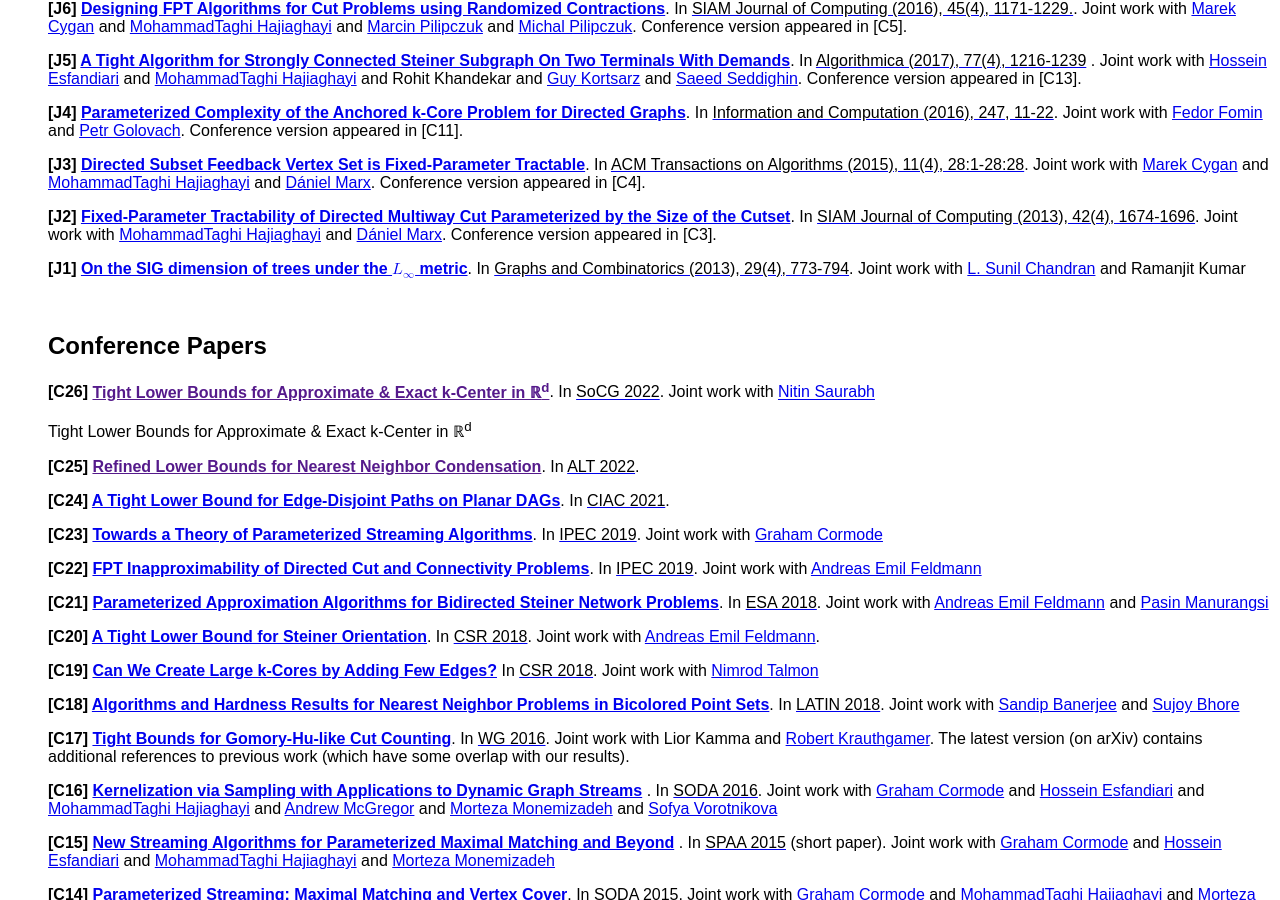
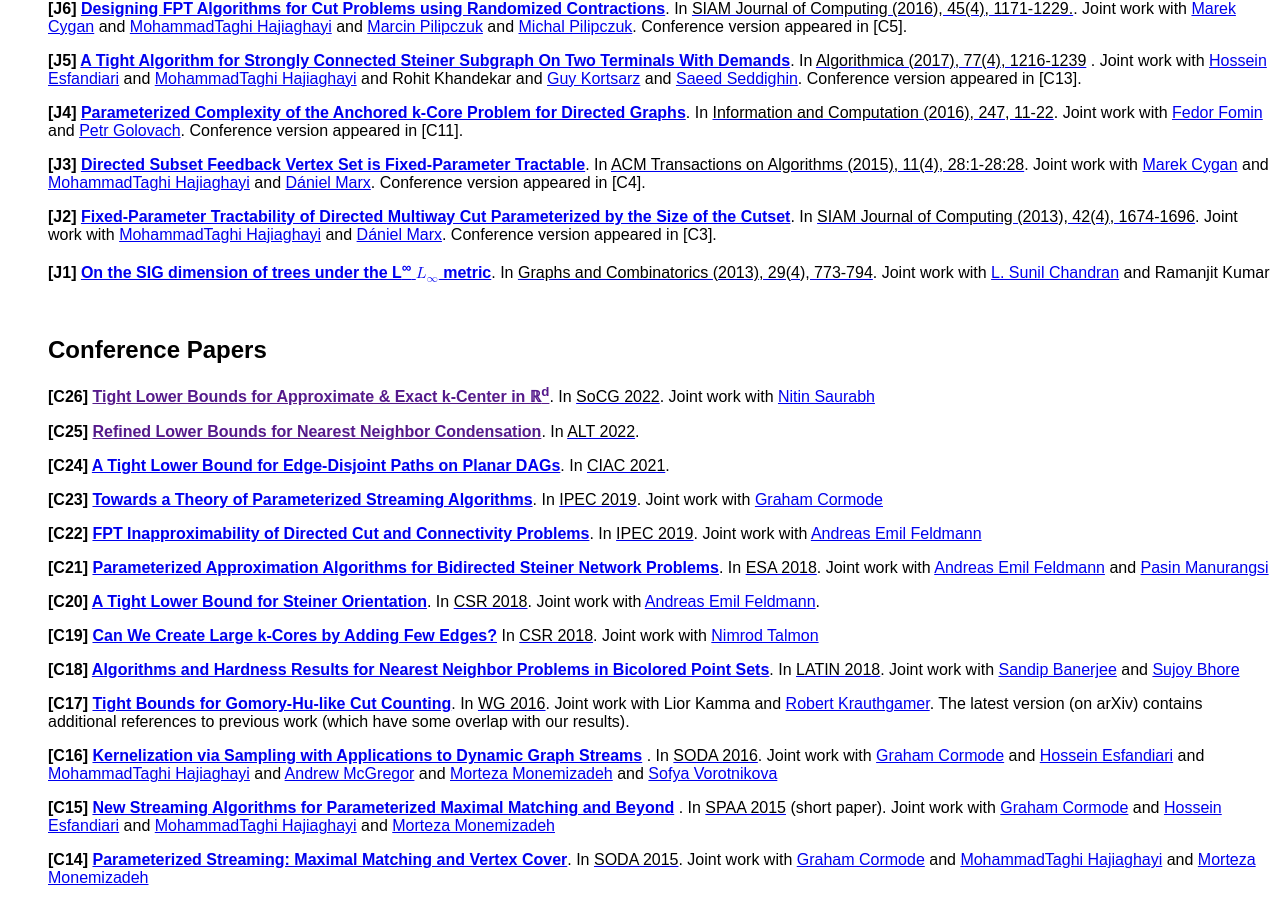
Before and after one commit to rajeshchitnis/rajeshchitnis.github.io, a Jekyll site: the page publications.html, which Jekyll copies as it is, in a window 1280 px wide and 900 px high, scrolled down 604 px. Built offline with Jekyll 4.4.1, drawn with Linux system fonts in a browser that asks for light colours.

Commit message:
Update publications.html

```diff
--- a/publications.html
+++ b/publications.html
@@ -163,7 +163,7 @@
 
 
 
-<p class="p7"><font color = "black">  <b>[J1] <a href="http://arxiv.org/abs/0910.5380"> On the SIG dimension of trees under the <math xmlns="http://www.w3.org/1998/Math/MathML"><msub><mi>L</mi><mo>&#x221E;</mo></msub></math> metric</a></b>. In <a href="https://link.springer.com/article/10.1007/s00373-012-1160-4"><FONT COLOR=black>Graphs and Combinatorics (2013), 29(4), 773-794</a>. Joint work with <a href="http://drona.csa.iisc.ernet.in/~sunil/">L. Sunil Chandran</a> and Ramanjit Kumar<br></p>
+<p class="p7"><font color = "black">  <b>[J1] <a href="http://arxiv.org/abs/0910.5380"> On the SIG dimension of trees under the L<sup>&#x221E;</sup> <math xmlns="http://www.w3.org/1998/Math/MathML"><msub><mi>L</mi><mo>&#x221E;</mo></msub></math> metric</a></b>. In <a href="https://link.springer.com/article/10.1007/s00373-012-1160-4"><FONT COLOR=black>Graphs and Combinatorics (2013), 29(4), 773-794</a>. Joint work with <a href="http://drona.csa.iisc.ernet.in/~sunil/">L. Sunil Chandran</a> and Ramanjit Kumar<br></p>
 <p class="p3"></p>
 
 
@@ -177,7 +177,7 @@
 <p class="p7"><font color = "black"><b>[C26] <a href=""> Tight Lower Bounds for Approximate &amp; Exact k-Center in &#8477;<sup>d</sup></a></b>. In <a href="https://www.inf.fu-berlin.de/inst/ag-ti/socg22/socg.html"><FONT COLOR=black>SoCG 2022</a>. Joint work with <a href="https://nitinsau.github.io/">Nitin Saurabh</a></p>
 <p class="p3"></p>
 
-Tight Lower Bounds for Approximate &amp; Exact k-Center in &#8477;<sup>d</sup>
+
 
 <p class="p7"><font color = "black"><b>[C25] <a href=""> Refined Lower Bounds for Nearest Neighbor Condensation</a></b>. In <a href="http://algorithmiclearningtheory.org/alt2022/"><FONT COLOR=black>ALT 2022</a>. </p>
 <p class="p3"></p>
```
